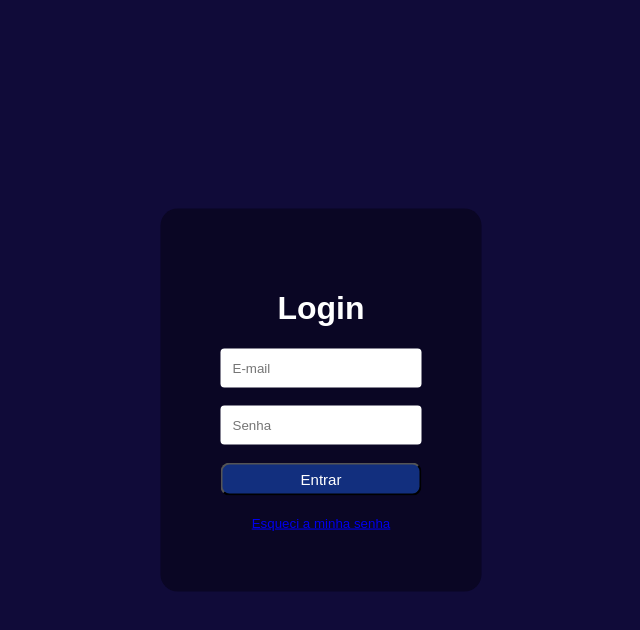
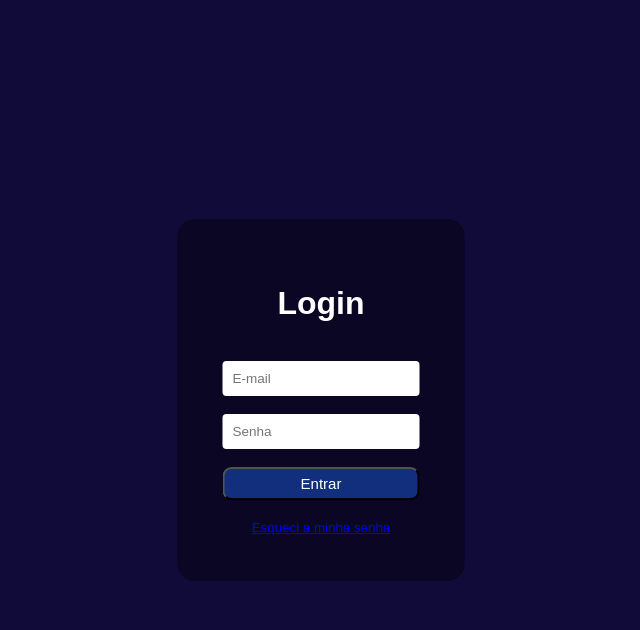
Before and after one commit to Joao-Vitor-Fernandes/Trainee-2023.1, a PHP site: page /login.html in a window 1280 px wide. Shown: the top 630 px of the page, without its empty margins (319-959 px from the left). Run offline with PHP 8.4, Linux system fonts and the light colour scheme.

Commit message:
melhorias no .css do login

```diff
--- a/Phonefy/app/views/site/login.css
+++ b/Phonefy/app/views/site/login.css
@@ -8,16 +8,20 @@ div{
     top: 50%;
     left: 50%;
     transform: translate(-50%,-50%);
-    padding: 60px;
+    padding: 45px;
     border-radius: 17px;
     color: white;
     text-align: center;
 
 }
 input{
-    padding: 12px;
+    padding: 10px;
     border: none;
     border-radius: 4px;
+    font-size: 13.5px;
+}
+.login{
+    padding-bottom: 17px;
 }
 .entrar{
     background-color: #122f7e;
--- a/Phonefy/app/views/site/login.html
+++ b/Phonefy/app/views/site/login.html
@@ -10,7 +10,7 @@
 </head>
 <body>
     <div>
-          <h1>Login</h1>
+          <h1 class="login">Login</h1>
           <input type="text" placeholder="E-mail">
           <br><br>
           <input type="password" placeholder="Senha">
```
